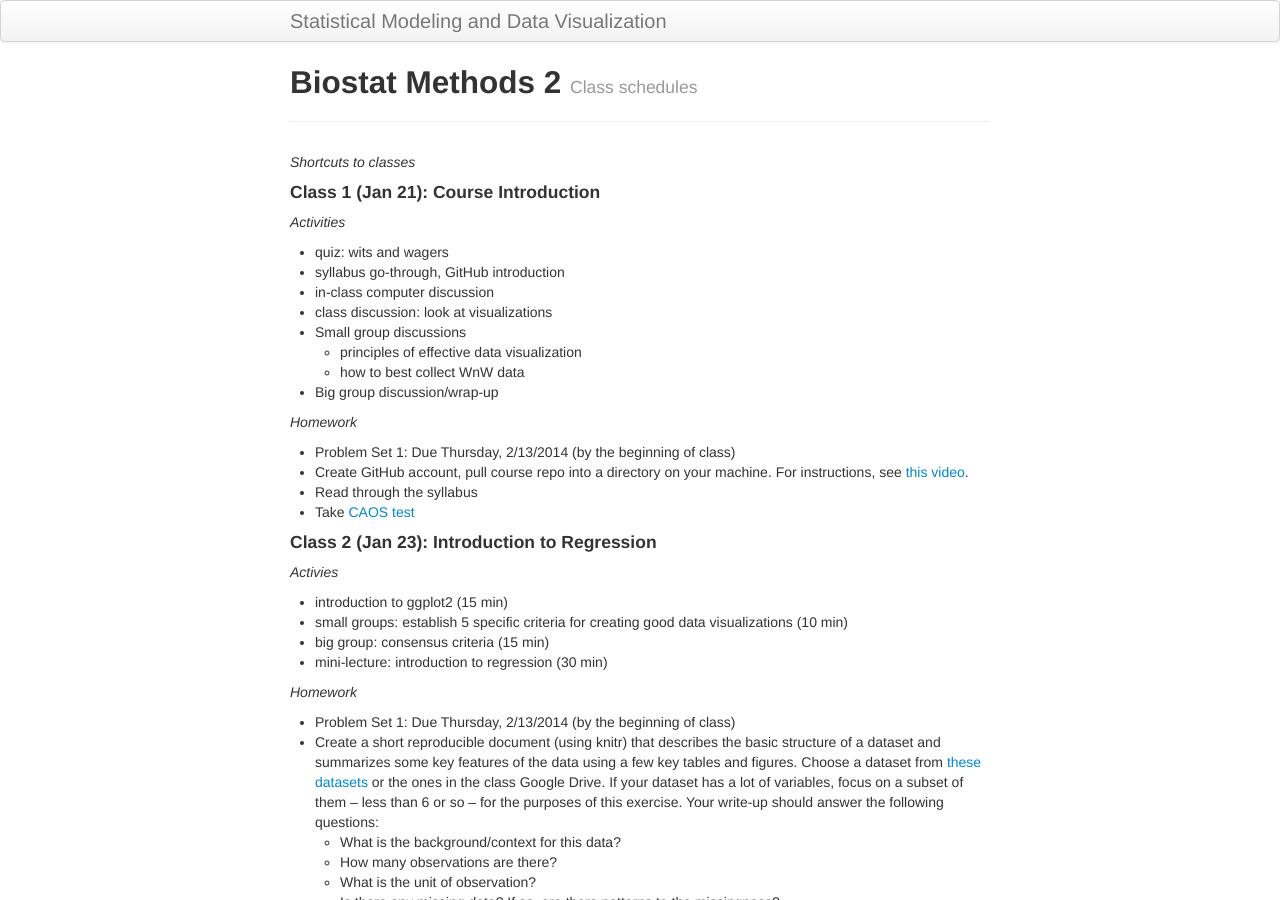
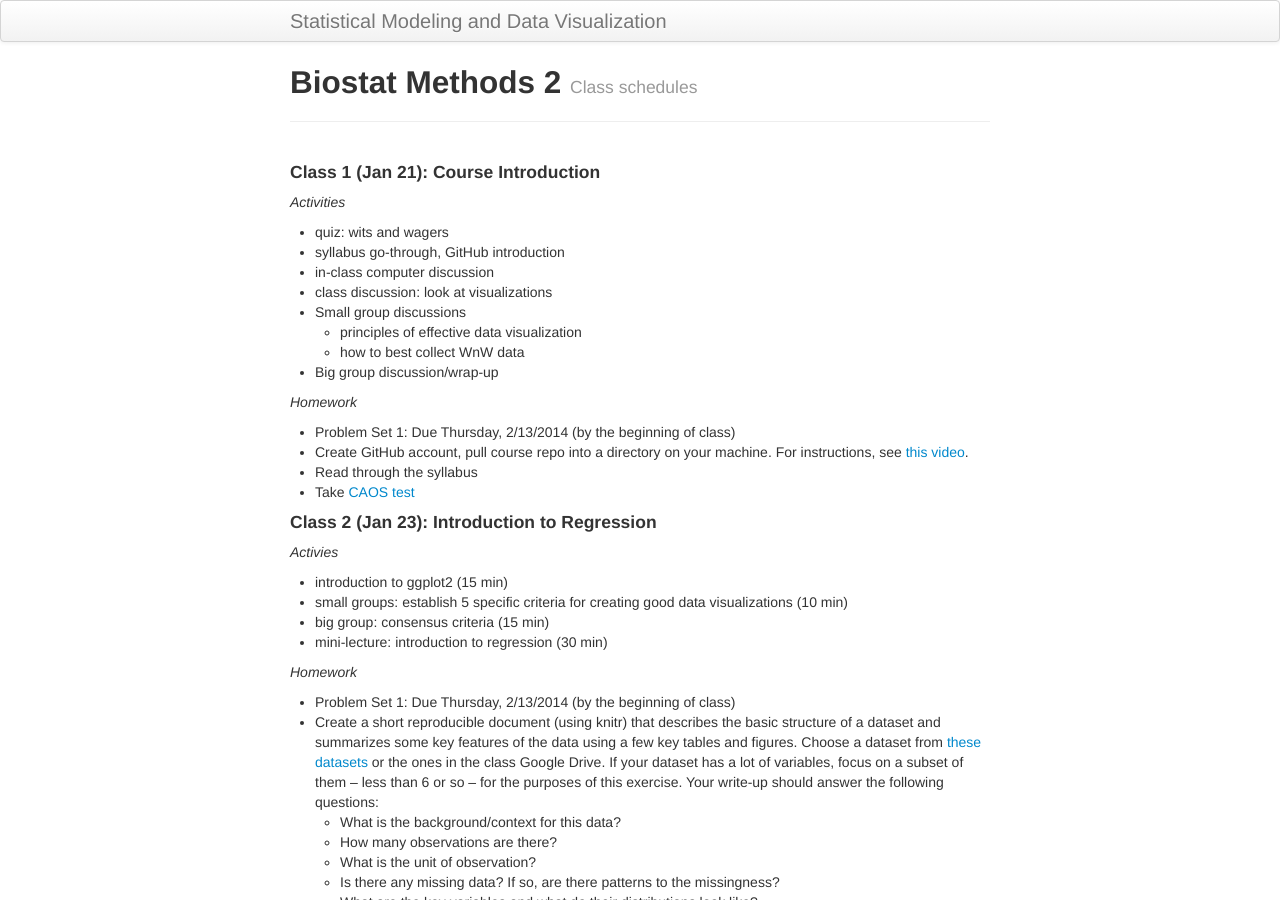
Before and after one commit to nickreich/methods2, a Jekyll site: the page built from pages/schedule.md, in a window 1280 px wide and 900 px high. Built offline with Jekyll 4.4.1, drawn with Linux system fonts in a browser that asks for light colours.

Commit message:
update project page and schedule

```diff
--- a/pages/schedule.md
+++ b/pages/schedule.md
@@ -4,9 +4,9 @@ title: Biostat Methods 2
 tagline: Class schedules
 ---
 
-_Shortcuts to classes_
+<!--_Shortcuts to classes_
 
-<!--January   [21](#c1)  [23](#c2)  [28](#c3)  [30](#c4) <br>
+January   [21](#c1)  [23](#c2)  [28](#c3)  [30](#c4) <br>
 February  [4](#c5)  [6](#c6)  [11](#c7)  [13](#c8) [20](#c9)  [25](#c10)  [27](#c11)-->
 
 
```
Also changed, not shown: pages/project.md (+2 -0 lines).
